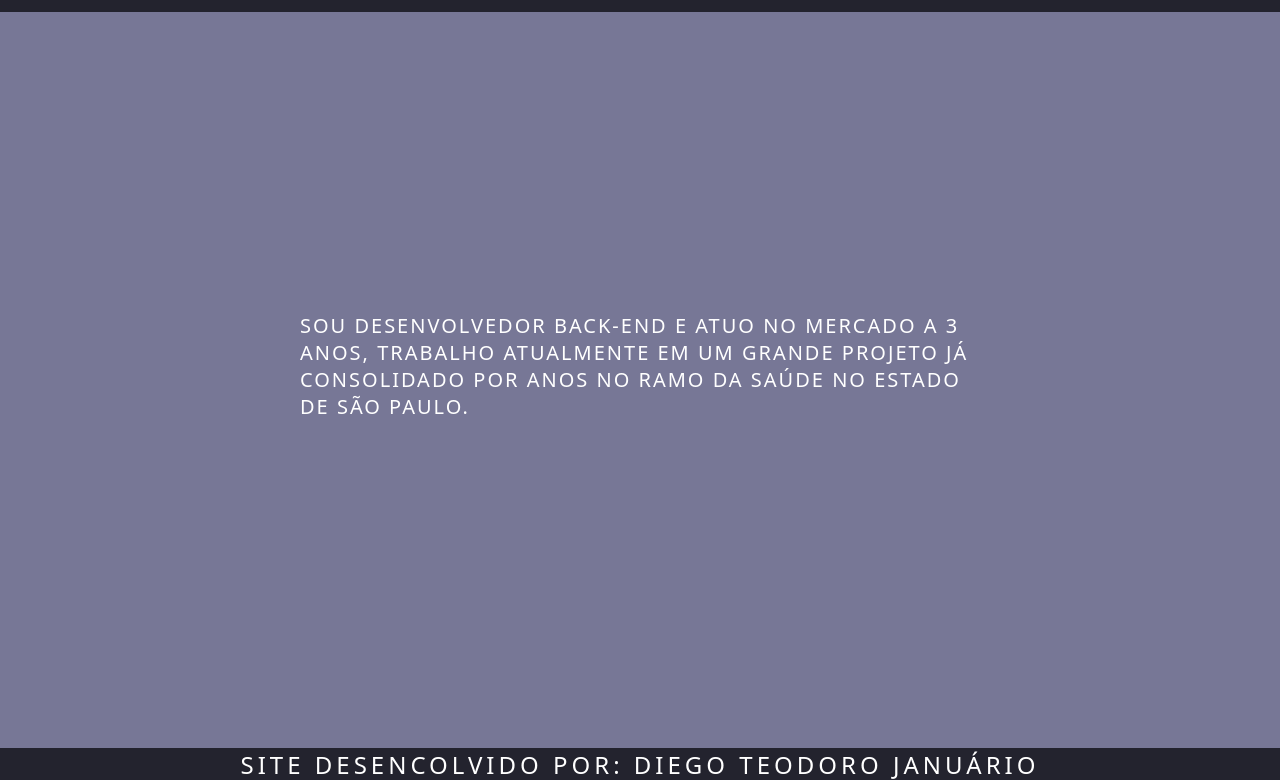
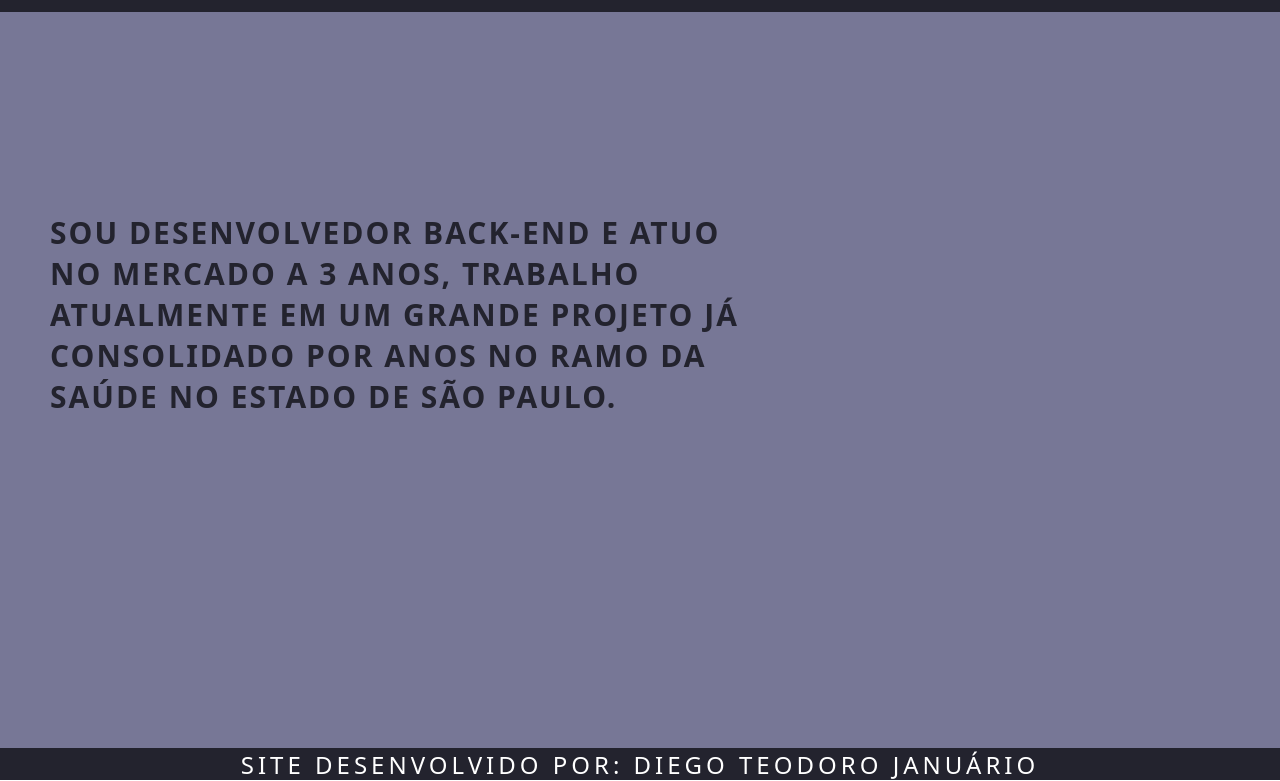
Before and after one commit to diegtj2/curriculo, a plain HTML site: page index.html in a window 1280 px wide. Shown: the part 52-833 px from the top of the page. Drawn offline with Linux system fonts and the light colour scheme.

Commit message:
corrigindo erro de português e ajustes CSS

```diff
--- a/index.html
+++ b/index.html
@@ -57,7 +57,7 @@
     <script src="mobile-navbar.js"></script>
     <footer>
         <p class="logo">
-            Site desencolvido por: Diego Teodoro Januário
+            Site desenvolvido por: Diego Teodoro Januário
         </p>
     </footer>
 </body>
--- a/style.css
+++ b/style.css
@@ -22,14 +22,18 @@
 
   p{
     font-family: system-ui, -apple-system, Helvetica, Arial, sans-serif;
-    color: #fff;
   }
 
   .container p{
     padding: 300px;
-    font-size: 20px;
+    padding-left: 50px;
+    padding-top: 200px;
+    padding-right: 500px;
+    font-size: 30px;
     text-transform: uppercase;
     letter-spacing: 2px;
+    color: #23232e;
+    font-weight: bold;
   }
 
   nav {
@@ -73,7 +77,9 @@
   @media (max-width: 999px) {
     body {
       overflow-x: hidden;
+      overflow-y: hidden;
     }
+
     .nav-list {
       position: absolute;
       top: 8vh;
@@ -87,10 +93,12 @@
       transform: translateX(100%);
       transition: transform 0.3s ease-in;
     }
+
     .nav-list li {
       margin-left: 0;
       opacity: 0;
     }
+
     .mobile-menu {
       display: block;
     }
```
